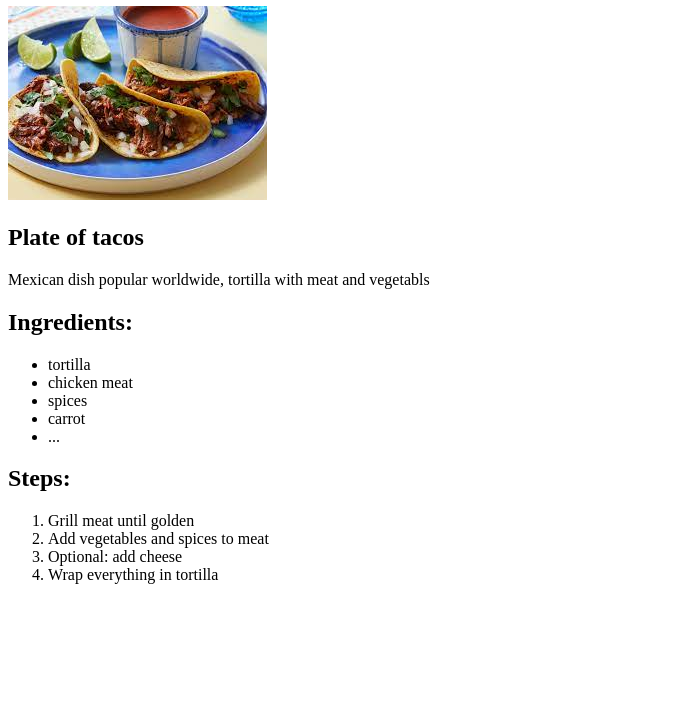
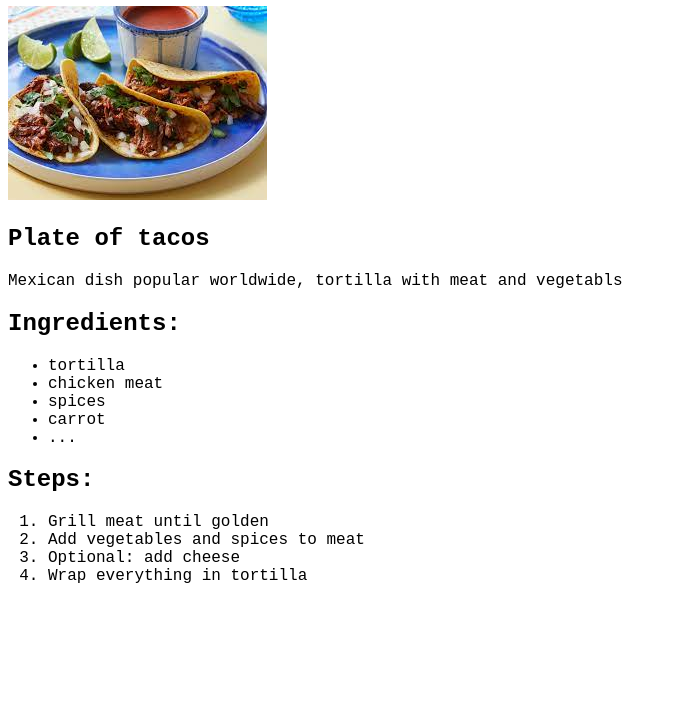
Before and after one commit to Rokachello/odin-recipes, a plain HTML site: page recipes/taco.html in a window 1280 px wide. Shown: the part 74-800 px from the top of the page, without its empty margins (0-676 px from the left). Drawn offline with Linux system fonts and the light colour scheme.

Commit message:
add css style file
recipes-style.css added

```diff
--- /dev/null
+++ b/css/recipes-style.css
@@ -0,0 +1,4 @@
+
+body{
+    font-family: 'Courier New', Arial, Helvetica, sans-serif;
+}
--- a/recipes/taco.html
+++ b/recipes/taco.html
@@ -4,6 +4,7 @@
     <meta charset="UTF-8">
     <meta name="viewport" content="width=device-width, initial-scale=1.0">
     <title>Taco</title>
+    <link rel="stylesheet" href="../css/recipes-style.css">
 </head>
 <body>
     <h1>Taco</h1>
```
